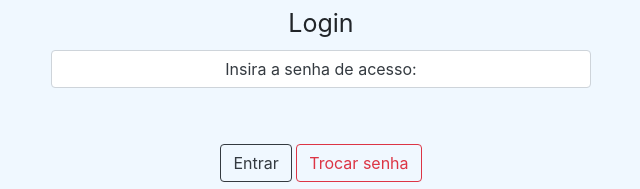
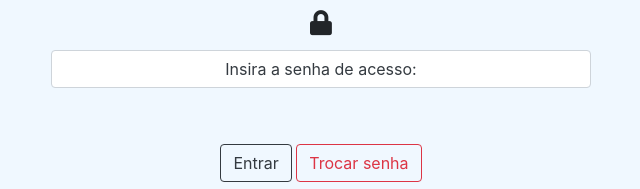
Before and after one commit to guerra08/telas_AGES1, a plain HTML site: page login_bootstrap/index.html in a window 1280 px wide. Shown: the part 391-580 px from the top of the page, 319-959 px from the left. Drawn offline with nearby package versions, Linux system fonts and the light colour scheme.

Commit message:
Update: added FontAwesome and changed buttons

```diff
--- a/login_bootstrap/index.html
+++ b/login_bootstrap/index.html
@@ -10,6 +10,10 @@
 
     <!-- Custom CSS -->
     <link rel="stylesheet" href="styles/custom.css">
+
+    <!-- Font Awesome -->
+
+    <link rel="stylesheet" href="https://use.fontawesome.com/releases/v5.2.0/css/all.css" integrity="sha384-hWVjflwFxL6sNzntih27bfxkr27PmbbK/iSvJ+a4+0owXq79v+lsFkW54bOGbiDQ" crossorigin="anonymous">
 
     <!-- Icone no Browser -->
     <link rel="icon" href="images/pf_logo.png">
@@ -26,7 +30,7 @@
                         <h1 class="display-5">Rastreamento - AGES</h1>
                         <form>
                             <div class="form-group">
-                                <label for="pwd" id="login-label">Login</label>
+                                <label for="pwd" id="login-label"><i class="fas fa-lock    "></i></label>
                                 <input type="password" class="form-control" id="login-pwd" placeholder="Insira a senha de acesso:" onkeypress="capsLock(event)" onblur="addVisibility()">
                             </div>
                             <div class="form-group" id="capslock-indicator">
--- a/login_bootstrap/styles/custom.css
+++ b/login_bootstrap/styles/custom.css
@@ -22,6 +22,7 @@ body{
 #login-pwd::placeholder{
     color: #343A40;
 }
+
 #login-pwd{
     text-align: center;
 }
```
